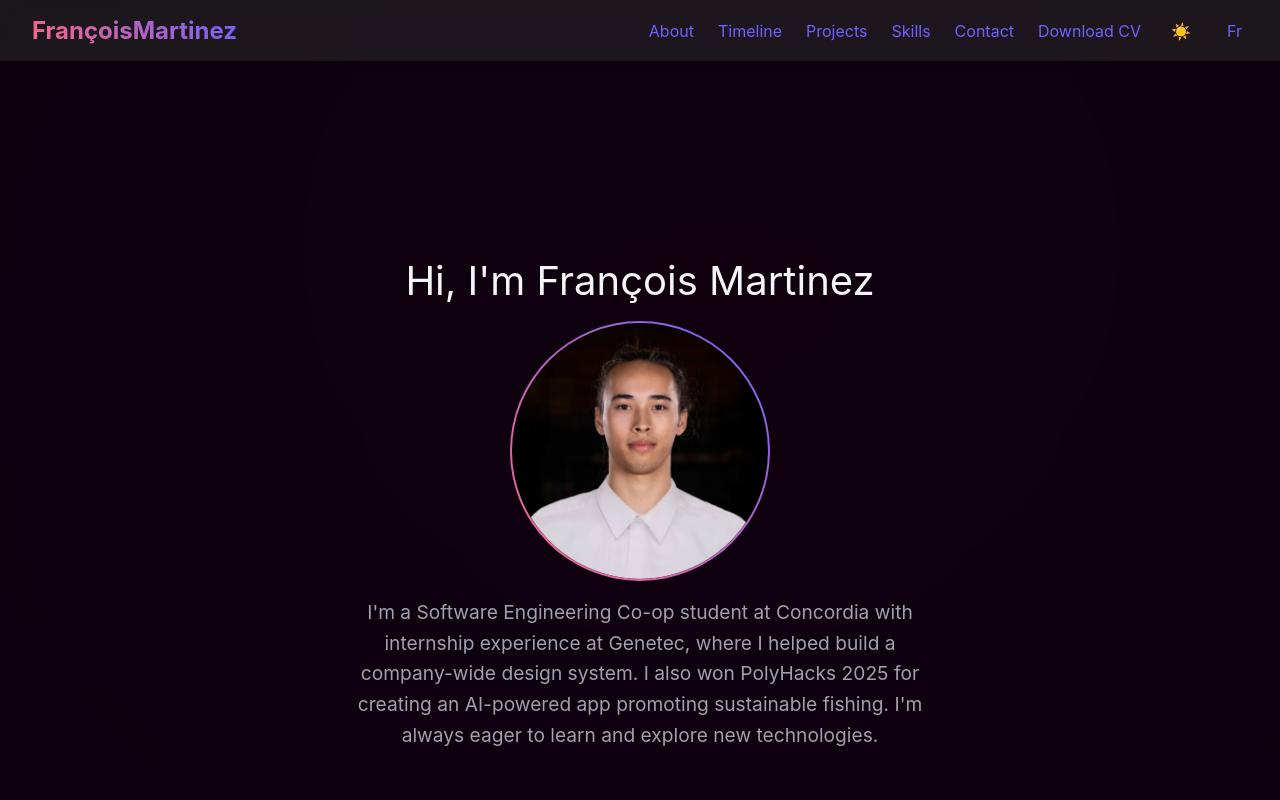
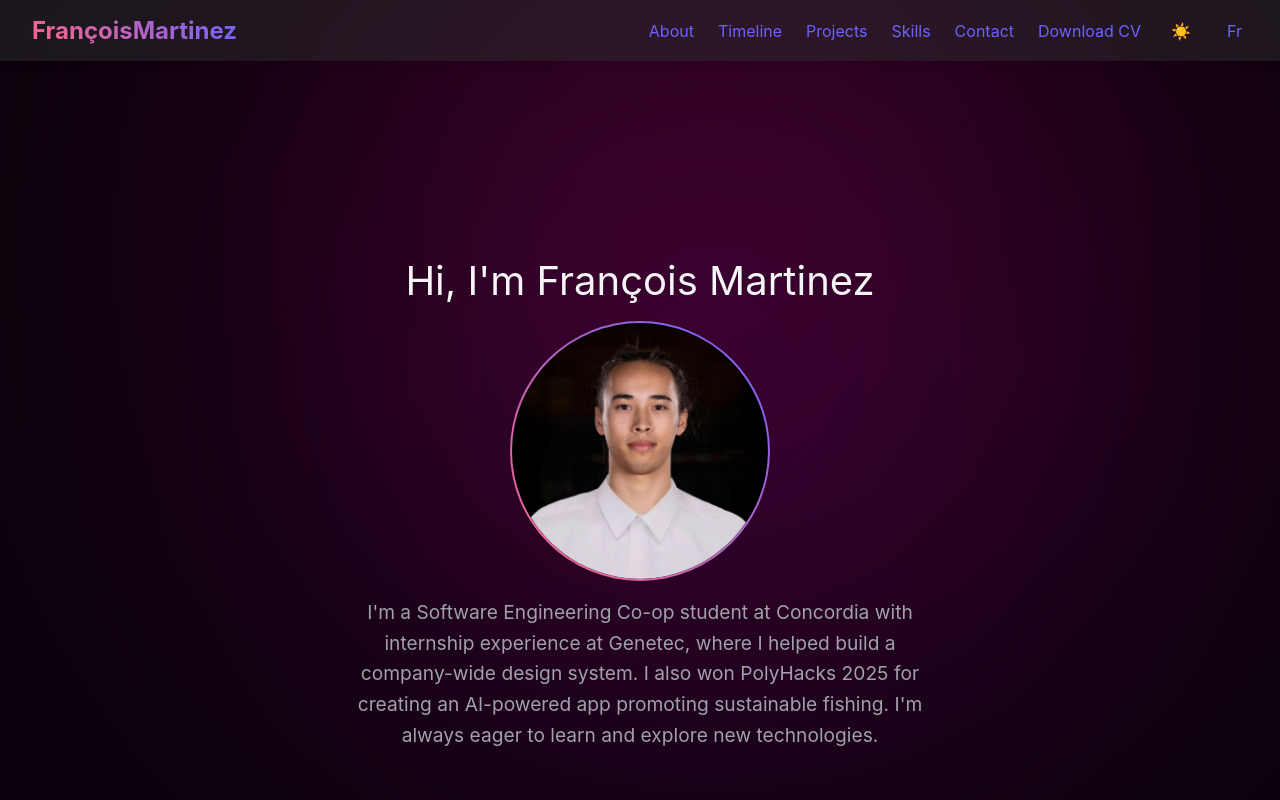
Before and after one commit to FrancoisMartinez/react-portfolio, a React (Vite) app: page / in a window 1280 px wide. Shown: the top 800 px of the page. Built offline with nearby package versions, Linux system fonts and the light colour scheme.

Commit message:
background circles

```diff
--- a/src/styles/Background.module.css
+++ b/src/styles/Background.module.css
@@ -37,20 +37,23 @@
   .circle2 {
     position: absolute;
     border-radius: 50%;
-    filter: blur(1000px);
+    filter: blur(200px);
     transform: translate(-50%, -50%);
+    mix-blend-mode: screen;
   }
 
   .circle1 {
     width: 800px;
     height: 800px;
-    background: rgba(255, 0, 76, 0.15);
+    background: rgb(255, 0, 76);
+    opacity: 0.2;
   }
 
   .circle2 {
     width: 600px;
     height: 600px;
-    background: rgba(144, 0, 255, 0.1);
+    background: rgb(144, 0, 255);
+    opacity: 0.2;
   }
 
   /* Updated orbit keyframes that loop seamlessly */
```
